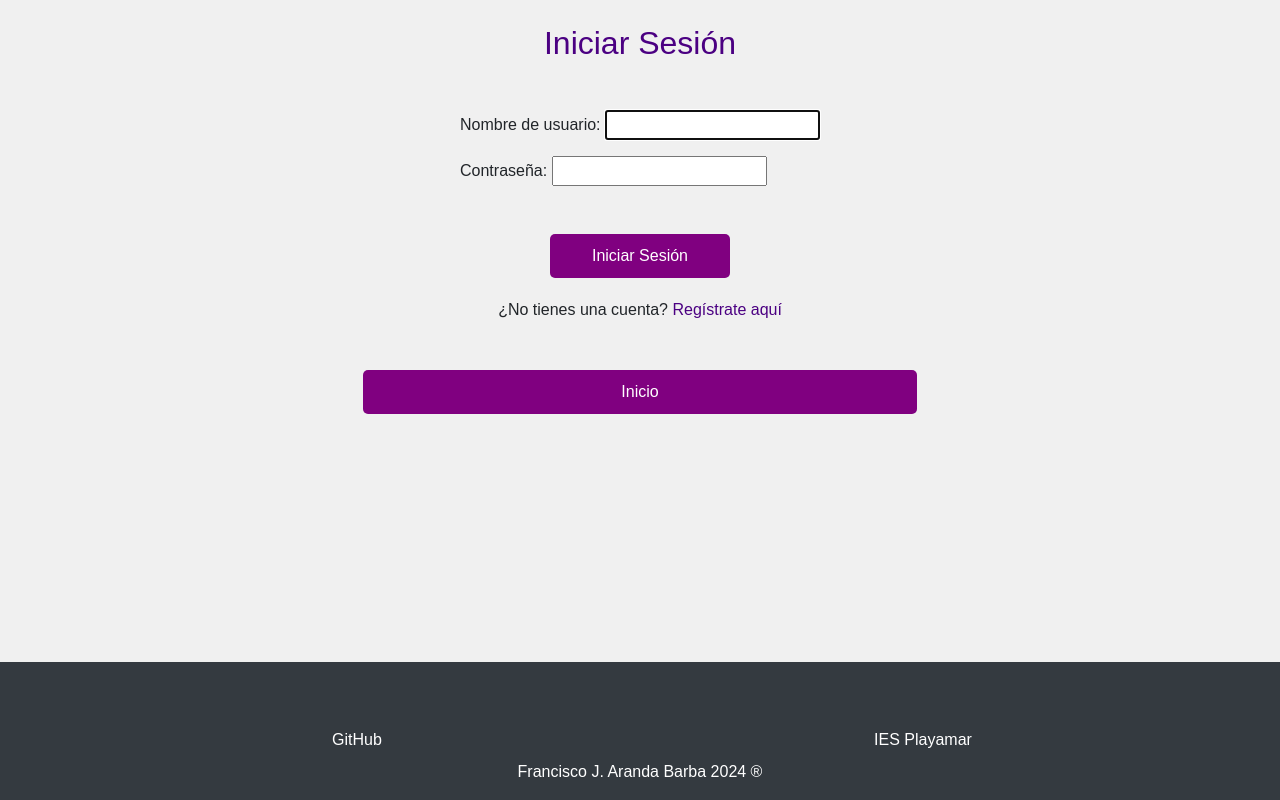
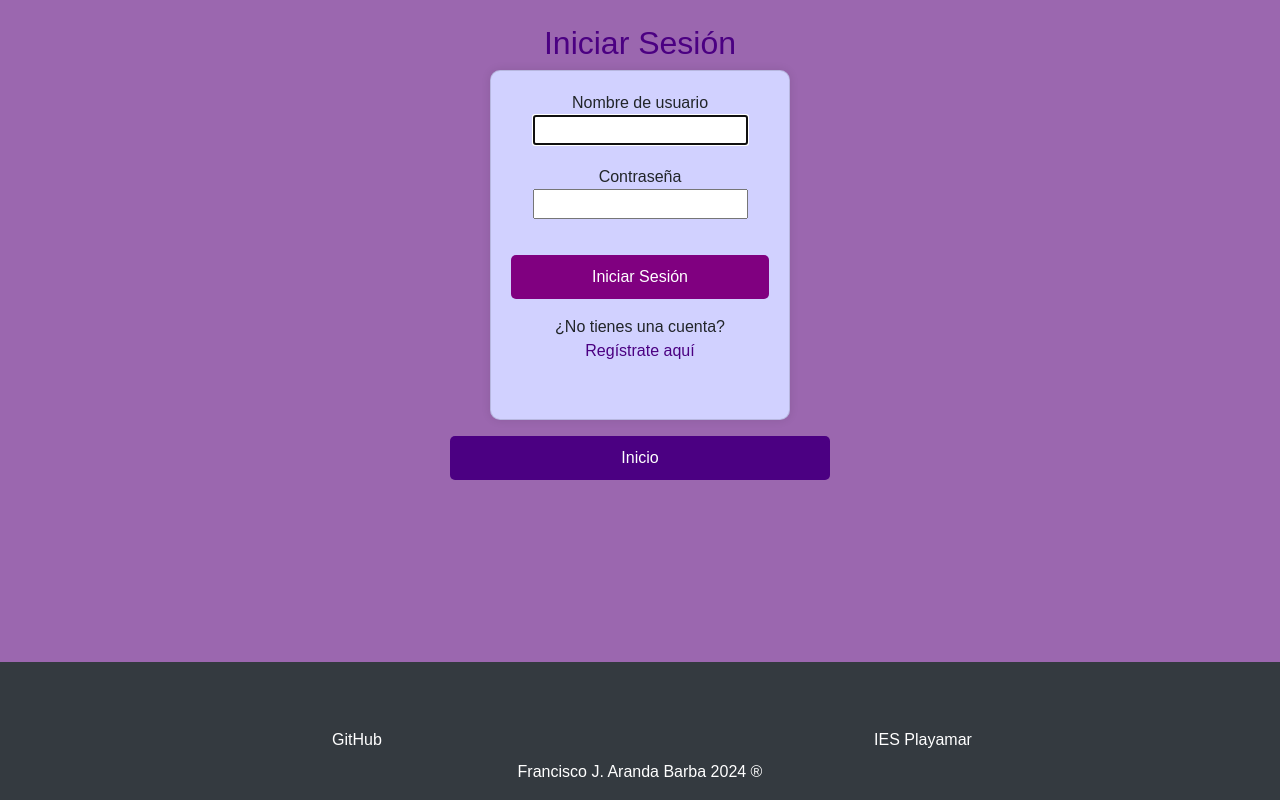
Before and after one commit to FJAB1992/TFG_PS, a Django app: page /login/ in a window 1280 px wide. Run offline with Django 5.2, Linux system fonts and the light colour scheme; some libraries are stand-ins or nearby versions.

Commit message:
style003

```diff
--- a/tfg_ps_app/forms.py
+++ b/tfg_ps_app/forms.py
@@ -8,6 +8,10 @@ from django.contrib.auth.models import User
 from django.utils.translation import gettext_lazy as _
 from django.contrib.auth.forms import AuthenticationForm
 
+
+class LoginForm(forms.Form):
+    username = forms.CharField(widget=forms.TextInput(attrs={'class': 'form-control'}))
+    password = forms.CharField(widget=forms.PasswordInput(attrs={'class': 'form-control'}))
 
 # Jugador
 class JugadorForm(forms.ModelForm):
--- a/tfg_ps_app/static/css/login.css
+++ b/tfg_ps_app/static/css/login.css
@@ -1,6 +1,6 @@
 body {
     font-family: Arial, sans-serif;
-    background-color: #f0f0f0;
+    background-color: rgba(130, 66, 155, 0.8);
 }
 
 .container {
--- a/tfg_ps_app/templates/login.html
+++ b/tfg_ps_app/templates/login.html
@@ -16,19 +16,30 @@
     </div>
 {% else %}
 <div class="container mt-4">
-    <h2>Iniciar Sesión</h2>
-    <div class="m-lg-5">
-        <form method="post" class="needs-validation justify-content-center" novalidate>
-            {% csrf_token %}
-            {{ form.as_p }}
-            <button type="submit" class="btn btn-primary mt-lg-5" style="width: 50%; margin: 0 auto; display: block;">Iniciar Sesión</button>
-        </form>
-        <div class="link">
-            <p>¿No tienes una cuenta? <a href="{% url 'tfg_ps_app:signup' %}">Regístrate aquí</a></p>
+    <h2 class="text-center">Iniciar Sesión</h2>
+    <div class="row justify-content-center">
+        <div class="col-md-6">
+            <div class="card">
+                <form method="post" class="needs-validation" novalidate>
+                    {% csrf_token %}
+                    <div class="form-group text-center">
+                        Nombre de usuario{{ form.username }}
+                    </div>
+                    <div class="form-group text-center">
+                        Contraseña{{ form.password }}
+                    </div>
+                    <button type="submit" class="btn btn-primary mt-3" style="width: 100%;">Iniciar Sesión</button>
+                </form>
+                <div class="link mt-3">
+                    <p class="text-center">¿No tienes una cuenta?<br/><a href="{% url 'tfg_ps_app:signup' %}">Regístrate aquí</a></p>
+                </div>
+            </div>
         </div>
     </div>
-    <div>
-        <a href="{% url 'tfg_ps_app:inicio' %}" class="btn btn-primary mt-lg-5" style="width: 50%; margin: 0 auto; display: block;">Inicio</a>
+    <div class="row justify-content-center mt-3">
+        <div class="col-md-6">
+            <a href="{% url 'tfg_ps_app:inicio' %}" class="btn btn-secondary" style="width: 70%;">Inicio</a>
+        </div>
     </div>
 </div>
 {% endif %}
```
Also changed, not shown: tfg_ps_app/static/css/tienda.css (+22 -0 lines), tfg_ps_app/templates/signup.html (+24 -10 lines).
